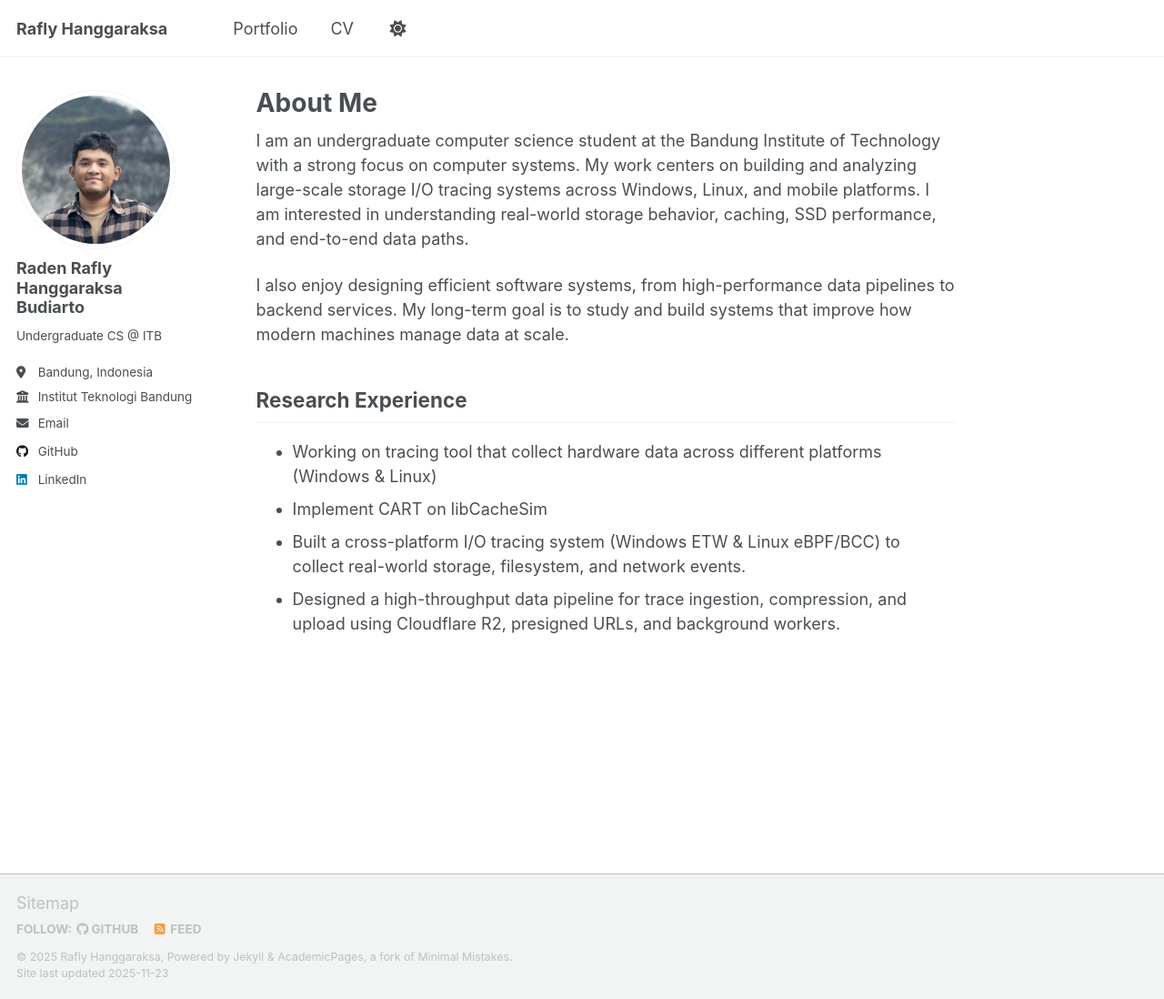
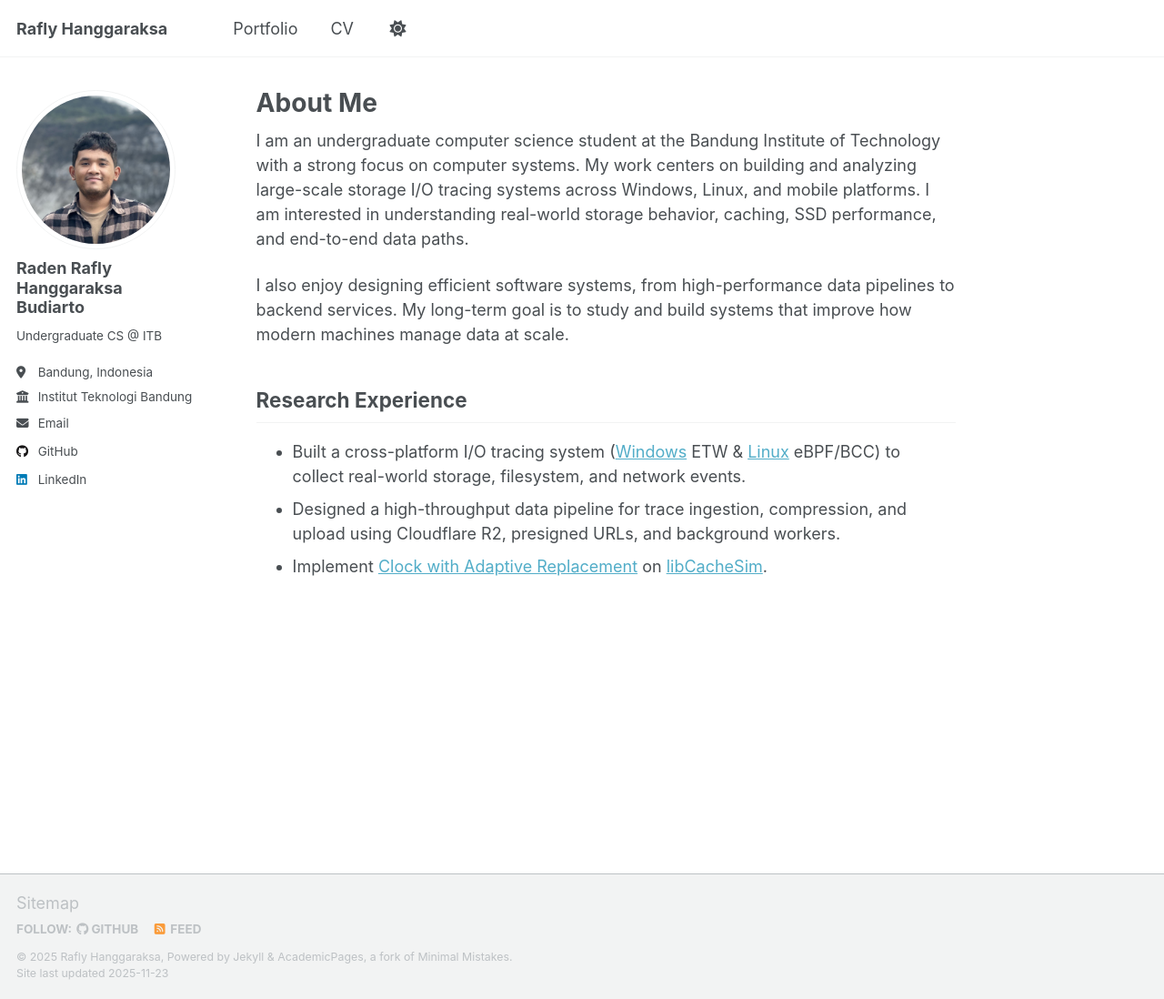
Before and after one commit to raflyhangga/raflyhangga.github.io, a Jekyll site: the page built from _pages/about.md, in a window 1280 px wide and 1098 px high. Shown: the whole window at 91% size. Built offline with Jekyll 4.4.1, drawn with Linux system fonts in a browser that asks for light colours; a script that is not in the unit is left out.

Commit message:
Update site configuration and enhance about page content

```diff
--- a/_config.yml
+++ b/_config.yml
@@ -10,7 +10,7 @@
 locale                   : "en-US"
 site_theme               : "default" # Currently available options are "default", "air"
 title                    : "Rafly Hanggaraksa"
-title_separator          : "-"
+title_separator          : "|"
 name                     : &name "Rafly Hanggaraksa"
 description              : &description "Rafly Hanggaraksa's academic portfolio"   # Update this with a general description of your site, this is the default if not overridden by a page
 url                      : https://raflyhangga.github.io/ # The base hostname & protocol for your site e.g. "https://[your GitHub username].github.io",
--- a/_pages/about.md
+++ b/_pages/about.md
@@ -13,7 +13,6 @@ I also enjoy designing efficient software systems, from high-performance data pi
 
 **Research Experience**
 ----
-* Working on tracing tool that collect hardware data across different platforms (Windows & Linux)
-* Implement CART on libCacheSim
-* Built a cross-platform I/O tracing system (Windows ETW & Linux eBPF/BCC) to collect real-world storage, filesystem, and network events.
+* Built a cross-platform I/O tracing system ([Windows](https://github.com/cacheMon/io-tracer-win) ETW & [Linux](https://github.com/cacheMon/io-tracer) eBPF/BCC) to collect real-world storage, filesystem, and network events.
 * Designed a high-throughput data pipeline for trace ingestion, compression, and upload using Cloudflare R2, presigned URLs, and background workers.
+* Implement [Clock with Adaptive Replacement](https://theory.stanford.edu/~sbansal/pubs/fast04.pdf) on [libCacheSim](https://github.com/1a1a11a/libCacheSim).
```
